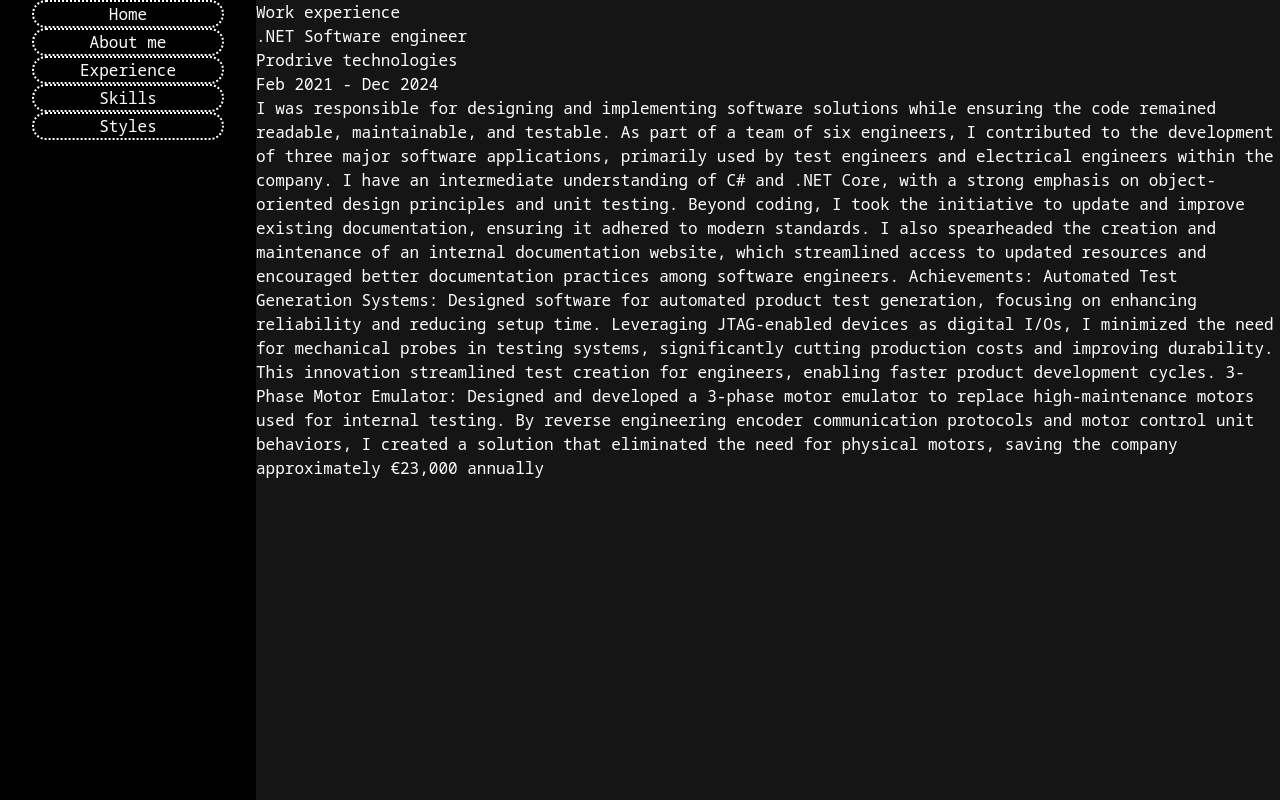
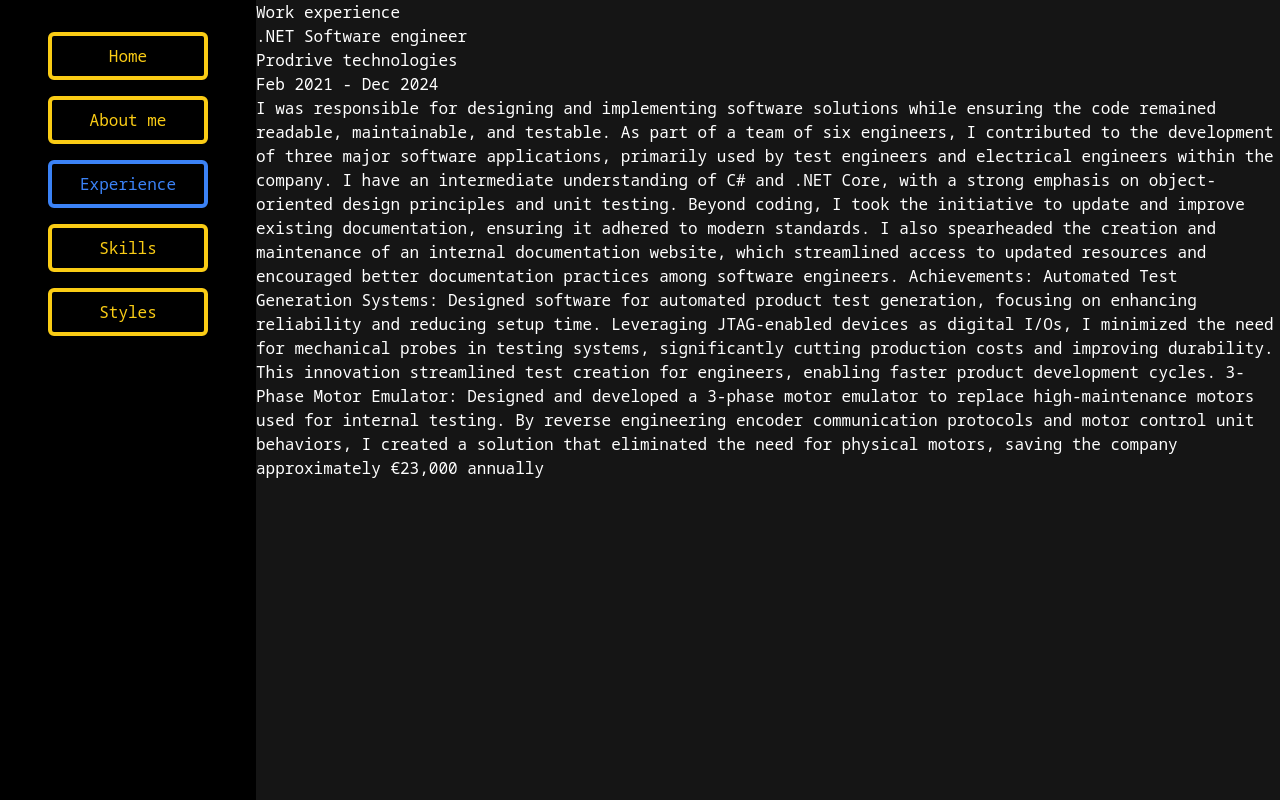
Before and after one commit to mattbos97/cv-frontend, a Next.js app: page /experience in a window 1280 px wide. Built offline with nearby package versions, Linux system fonts and the light colour scheme.

Commit message:
exchanged placeholder buttons with LinkButtons

```diff
--- a/app/ui/SideBar.tsx
+++ b/app/ui/SideBar.tsx
@@ -1,4 +1,6 @@
-import Link from "next/link";
+'use client'
+import LinkButton from "@/app/ui/LinkButton";
+import {usePathname} from "next/navigation";
 
 const links = [
     {name: "Home", href: "/"},
@@ -9,17 +11,19 @@ const links = [
 ];
 
 export default function SideBar(){
+
+    const path = usePathname();
+
     return(
-        <nav className={"w-64 flex items-center flex-col bg-dark-primary"}>
+        <nav className={"w-64 flex flex-col items-center space-y-4 p-8 bg-dark-primary"}>
             {links.map((link) => {
                 return(
-                    <Link
-                        className={"border-dotted border-white border-2 rounded-full w-48 flex justify-center"}
+                    <LinkButton
                         key={link.name}
+                        text={link.name}
                         href={link.href}
-                    >
-                        {link.name}
-                    </Link>
+                        type={path === link.href ? 'secondary' : 'primary'}
+                    />
                 );
             })}
         </nav>
```
